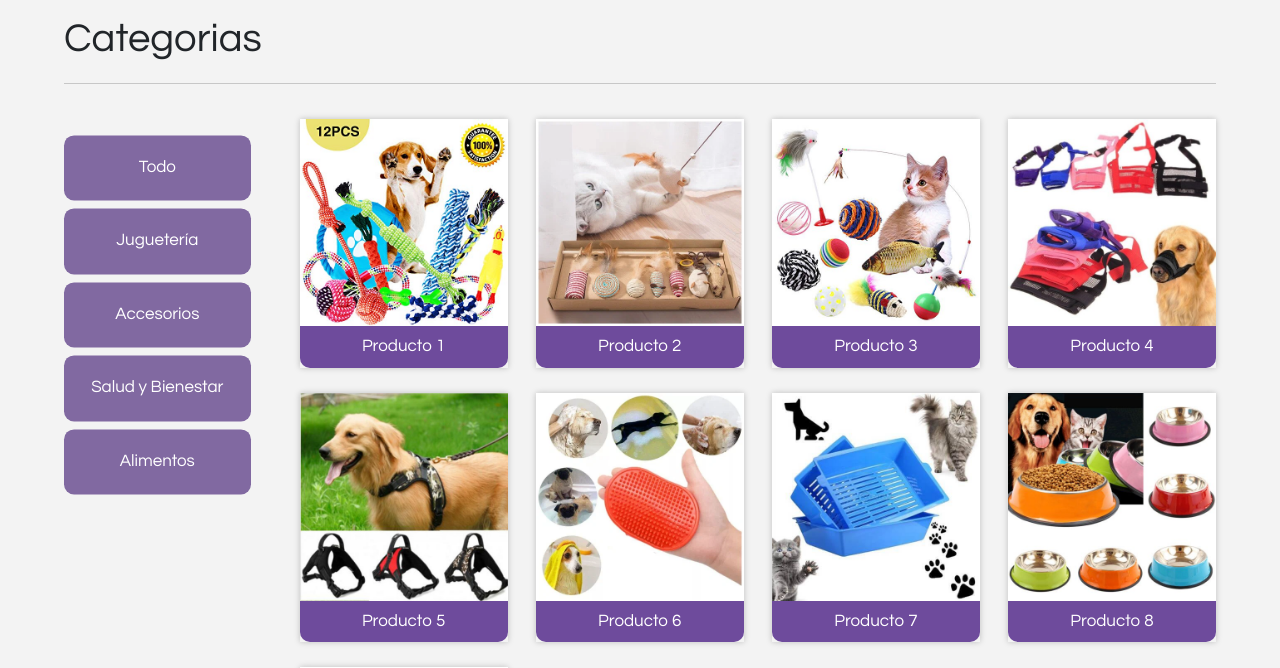
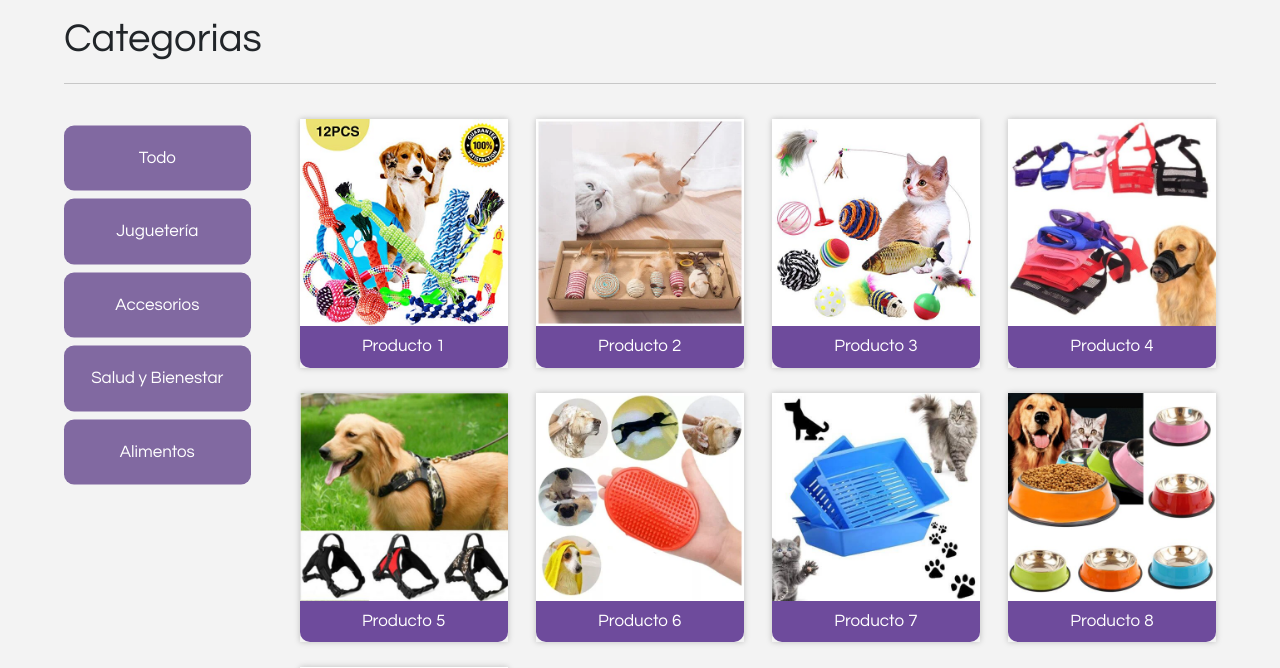
Before and after one commit to Xioum/VetLink, a PHP site: page /categorias.html in a window 1280 px wide. Shown: the part 58-726 px from the top of the page. Run offline with PHP 8.4, Linux system fonts and the light colour scheme; some libraries are stand-ins or nearby versions.

Commit message:
Update categoria.css

```diff
--- a/css/categoria.css
+++ b/css/categoria.css
@@ -110,7 +110,7 @@ body{
     text-align: center;
     text-decoration: none;
     color: white;
-    transform: translateY(25%);
+    transform: translateY(10%);
     transition: background-color 0.3s ease, box-shadow 0.3s ease, transform 0.3s ease;
 }
 .category-list .category-item:hover {
```
